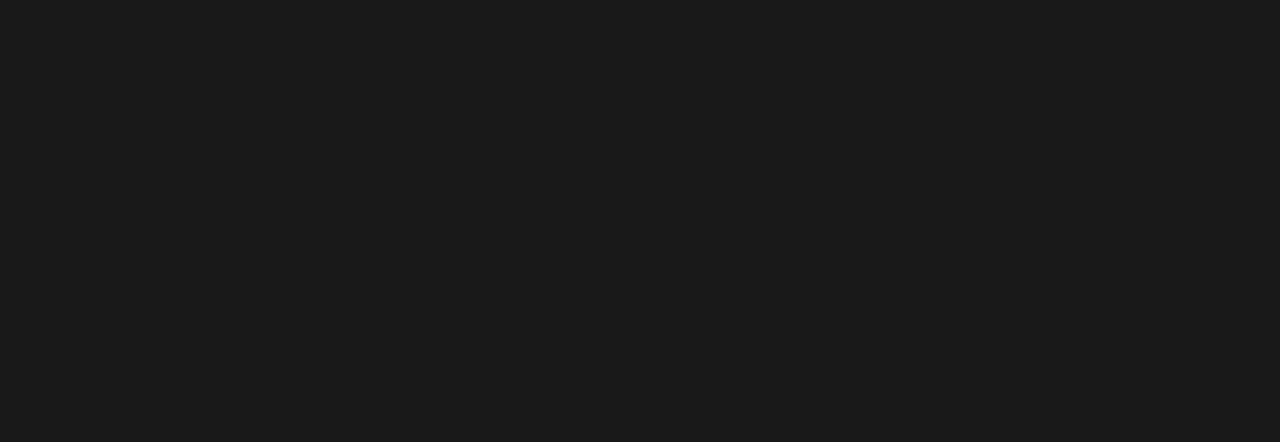
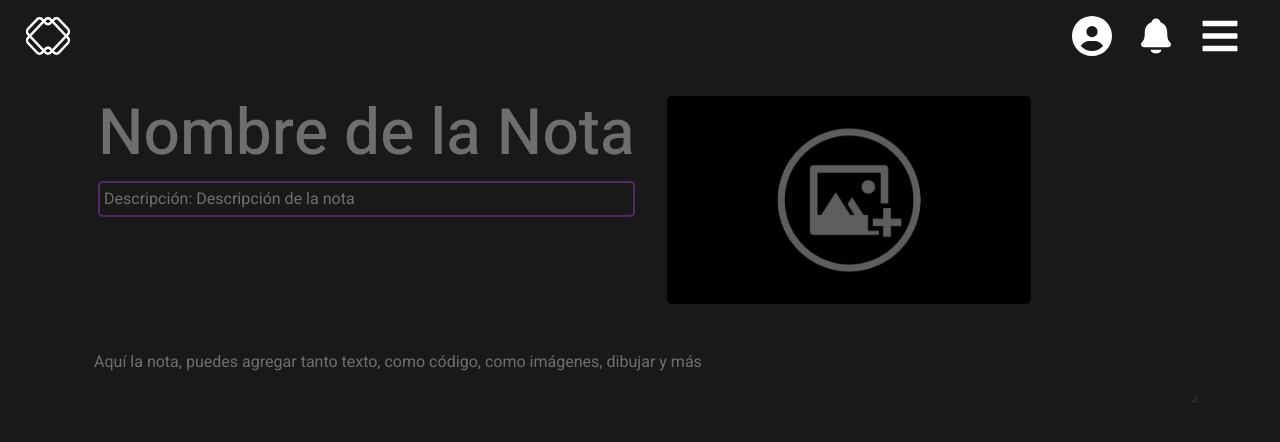
Before and after one commit to martinxyz7/ultra-notas, a React (Vite) app: page /crear in a window 1280 px wide. Before the commit this address had no page. Shown: the top 442 px of the page. Built offline with nearby package versions, Linux system fonts and the light colour scheme.

Commit message:
seccion crear nota casi terminada
falta agregar y que funcionen los inputs

```diff
--- a/src/App/Caja.jsx
+++ b/src/App/Caja.jsx
@@ -7,7 +7,10 @@
     <main className="p-5 Caja">
       <section className="container d-flex justify-content-start flex-wrap col-12 cajas">
         {/* CARD CREAR */}
-        <Link className="card card-crear d-flex justify-content-center align-items-center">
+        <Link
+          className="card card-crear d-flex justify-content-center align-items-center"
+          to="/crear"
+        >
           <MdAddCircle className="icono-crear" />
           <span>Crear</span>
         </Link>
@@ -16,7 +19,7 @@
         <div className="card">
           <img
             src="src/assets/Cubos3d.webp"
-            className="card-img-top Caja-img"
+            className="card-img-top caja-img"
           />
           <div className="card-body">
             <h5 className="card-title">Nota</h5>
@@ -26,71 +29,6 @@
             </a>
           </div>
         </div>
-        {/* <div className="card">
-          <img
-            src="src/assets/Cubos3d.webp"
-            className="card-img-top Caja-img"
-          />
-          <div className="card-body">
-            <h5 className="card-title">Notas1</h5>
-            <p className="card-text">texto super mega interesante</p>
-            <a href="#" className="btn btn-dark d-flex justify-content-center">
-              Editar
-            </a>
-          </div>
-        </div>
-        <div className="card">
-          <img
-            src="src/assets/Cubos3d.webp"
-            className="card-img-top Caja-img"
-          />
-          <div className="card-body">
-            <h5 className="card-title">Notas1</h5>
-            <p className="card-text">texto super mega interesante</p>
-            <a href="#" className="btn btn-dark d-flex justify-content-center">
-              Editar
-            </a>
-          </div>
-        </div> */}
-        {/* <div className="card">
-          <img
-            src="src/assets/Cubos3d.webp"
-            className="card-img-top Caja-img"
-          />
-          <div className="card-body">
-            <h5 className="card-title">Notas1</h5>
-            <p className="card-text">texto super mega interesante</p>
-            <a href="#" className="btn btn-dark d-flex justify-content-center">
-              Editar
-            </a>
-          </div>
-        </div>
-        <div className="card">
-          <img
-            src="src/assets/Cubos3d.webp"
-            className="card-img-top Caja-img"
-          />
-          <div className="card-body">
-            <h5 className="card-title">Notas1</h5>
-            <p className="card-text">texto super mega interesante</p>
-            <a href="#" className="btn btn-dark d-flex justify-content-center">
-              Editar
-            </a>
-          </div>
-        </div>
-        <div className="card">
-          <img
-            src="src/assets/Cubos3d.webp"
-            className="card-img-top Caja-img"
-          />
-          <div className="card-body">
-            <h5 className="card-title">Notas1</h5>
-            <p className="card-text">texto super mega interesante</p>
-            <a href="#" className="btn btn-dark d-flex justify-content-center">
-              Editar
-            </a>
-          </div>
-        </div> */}
         {/* CARDS END */}
       </section>
     </main>
--- /dev/null
+++ b/src/App/Crear.jsx
@@ -0,0 +1,37 @@
+import "./css/Crear.css";
+
+function Crear() {
+  return (
+    <main className="container crear">
+      <article className="d-flex">
+        <section className="p-3">
+          <h1 className="nombre-crear">Nombre de la Nota</h1>
+          <p className="descripcion-crear p-1">
+            Descripción: Descripción de la nota
+          </p>
+        </section>
+        <section className="p-3 d-flex">
+          <a href="#insertar-imagen">
+            <img
+              src="src/assets/newimg.webp"
+              alt="Aca va tu imagen"
+              className="crear-img img-fluid"
+            />
+          </a>
+        </section>
+      </article>
+      {/* <span className="texto-crear p-3">
+        Aquí la nota, puedes agregar tanto texto, como código, como imagenes,
+        dibujar y más
+      </span> */}
+      <span className="texto-crear p-3">
+        <textarea className="form-control input-crear">
+          Aquí la nota, puedes agregar tanto texto, como código, como imágenes,
+          dibujar y más
+        </textarea>
+      </span>
+    </main>
+  );
+}
+
+export default Crear;
--- a/src/App/Sidebar.jsx
+++ b/src/App/Sidebar.jsx
@@ -54,7 +54,6 @@
               className="d-flex justify-content-center"
               to="/home"
               style={{ textDecoration: "none" }}
-              data-bs-dismiss="offcanvas" // Cierra el offcanvas al hacer clic
             >
               <GoHomeFill className="Sidebar-iconos" />
               <span className="Sidebar-texto texto-link">Home</span>
--- a/src/App/css/Caja.css
+++ b/src/App/css/Caja.css
@@ -31,7 +31,7 @@
   margin-bottom: 1.5rem;
 }
 
-.Caja-img {
+.caja-img {
   max-width: 12.4rem;
   max-height: 6.5rem;
   object-fit: cover; /* Hace zoom para llenar el contenedor sin distorsión */
--- /dev/null
+++ b/src/App/css/Crear.css
@@ -0,0 +1,42 @@
+.crear {
+  padding-top: 5rem;
+} /* Para que las cards queden por debajo del MiniNavbar */
+
+.nombre-crear {
+  font-size: 4rem;
+  opacity: 0.37; /* 63% opaco, 37% transparente */
+}
+
+.descripcion-crear {
+  border: 2px solid #b14aed;
+  border-radius: 5px;
+  opacity: 0.37;
+}
+
+.crear-img {
+  width: 100%; /* Permite que la imagen se ajuste al tamaño del contenedor */
+  height: auto; /* Ajusta la altura automáticamente */
+  max-width: 24.8rem;
+  max-height: 13rem;
+  min-width: 12.4rem;
+  min-height: 6.5rem;
+  background-color: black;
+  object-fit: cover; /* Mantiene la proporción y rellena el contenedor */
+  border-radius: 5px;
+}
+
+/* Pantallas pequeñas */
+@media (max-width: 768px) {
+  .crear article {
+    flex-direction: column; /* Cambia la dirección a columna */
+  }
+}
+
+.texto-crear {
+  opacity: 0.37;
+}
+
+.input-crear {
+  background: none;
+  border-style: none;
+}
--- a/src/App/css/MiniNavbar.css
+++ b/src/App/css/MiniNavbar.css
@@ -12,4 +12,4 @@
 
 .cajas {
   margin-top: 3rem;
-} /* Para que mis notas quede por encima de la cards */
+} /* Para que las cards queden por debajo del MiniNavbar */
--- a/src/main.jsx
+++ b/src/main.jsx
@@ -18,6 +18,7 @@
 import Sidebar from "./App/Sidebar.jsx";
 import MiniNavbar from "./App/MiniNavbar.jsx";
 import Caja from "./App/Caja.jsx";
+import Crear from "./App/Crear.jsx";
 // import Home from "./App/Home.jsx";
 
 createRoot(document.getElementById("root")).render(
@@ -42,11 +43,21 @@
         <Route
           path="/home"
           element={
-            <div style={{ backgroundColor: "#191919" }}>
+            <>
               <Sidebar />
               <MiniNavbar />
               <Caja />
-            </div>
+            </>
+          }
+        />
+        <Route
+          path="/crear"
+          element={
+            <>
+              <Sidebar />
+              <MiniNavbar />
+              <Crear />
+            </>
           }
         />
       </Routes>
```
Also changed, not shown: src/assets/newimg.webp (added).
